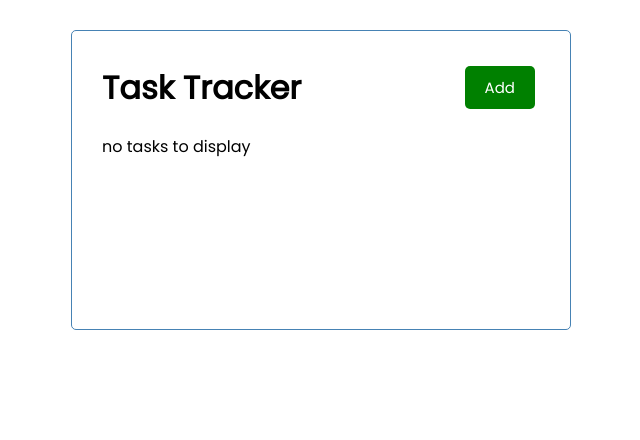
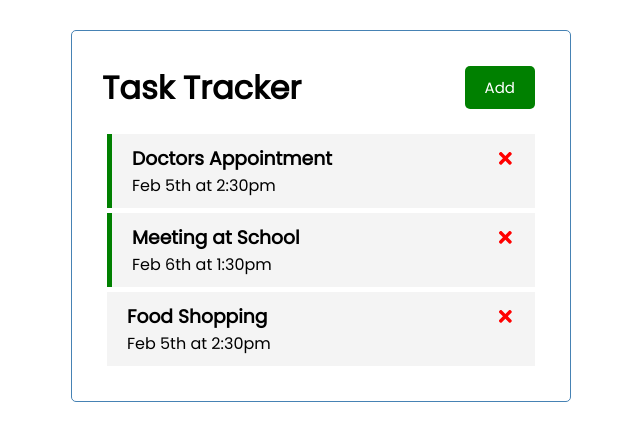
Before and after one commit to mikiyas-girma/react-task-tracker, a React (Create React App) app: page / in a window 1280 px wide. Shown: the top 440 px of the page, without its empty margins (319-959 px from the left). Built offline with nearby package versions, Linux system fonts and the light colour scheme; data requests are answered from the project's data file.

Commit message:
useEffect Hook and fetch tasks from server

```diff
--- a/src/App.js
+++ b/src/App.js
@@ -1,4 +1,4 @@
-import { useState } from "react";
+import { useState, useEffect } from "react";
 import Header  from "./components/Header";
 import Tasks  from "./components/Tasks";
 import AddTask from "./components/AddTask";
@@ -6,6 +6,22 @@
 function App() {
   const [showAddTask, setShowAddTask] = useState(false);
   const [tasks, setTasks] = useState([]);
+
+  useEffect(() => {
+    const getTasks = async () => {
+      const tasksFromServer = await fetchTasks();
+      setTasks(tasksFromServer)
+    }
+    getTasks();
+  }, [])
+
+  // fetch tasks from a server
+  const fetchTasks = async () => {
+    const res = await fetch('http://localhost:5000/tasks');
+    const data = await res.json();
+
+    return data;
+  }
 
   // Add Task
   const addTask = (task) => {
```
